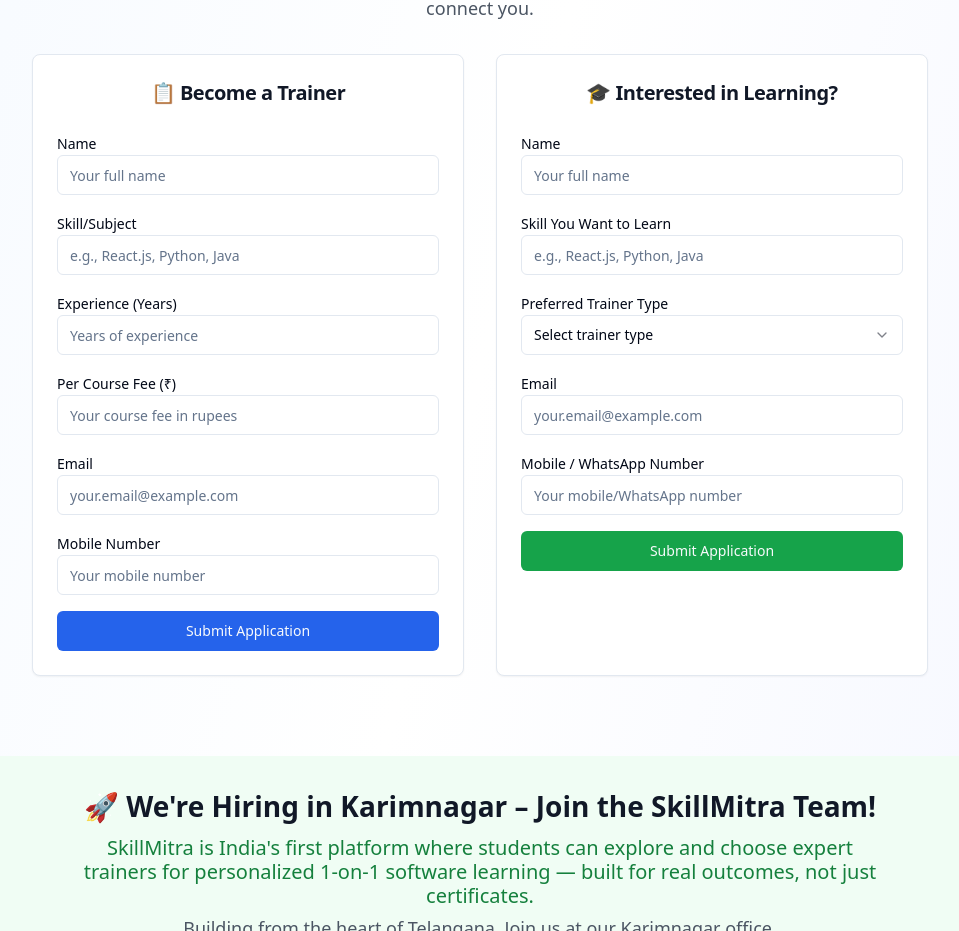
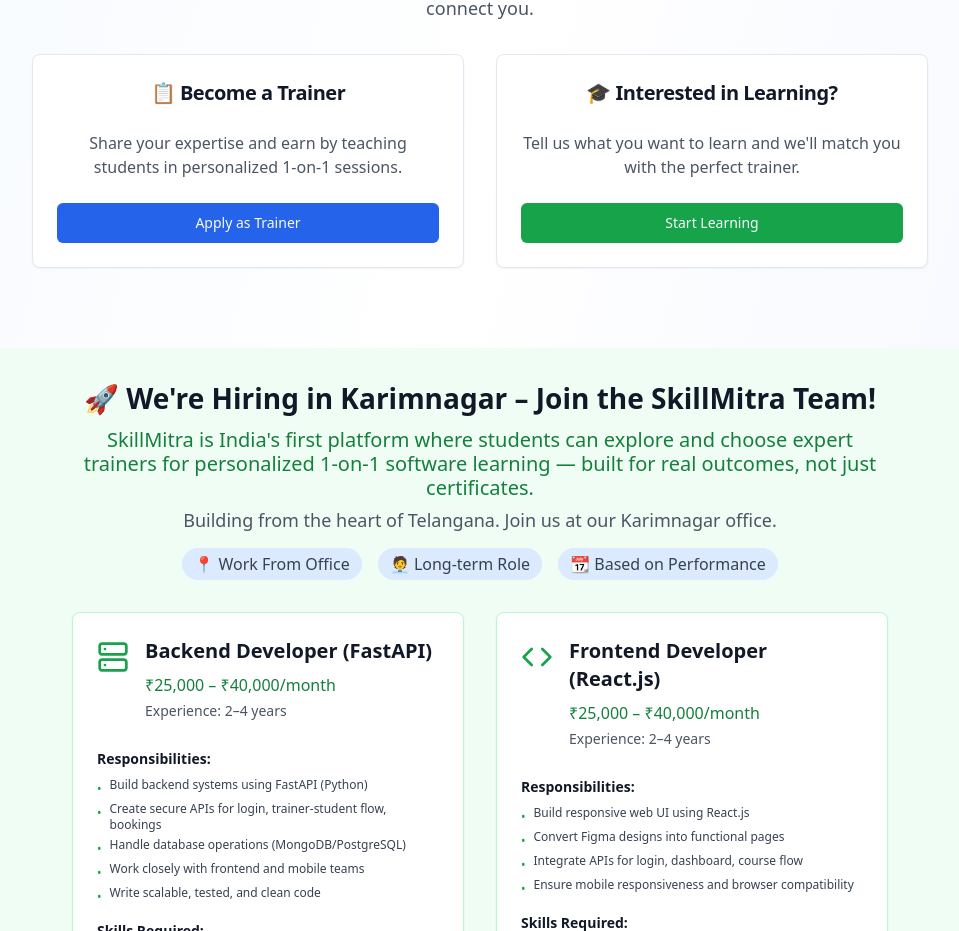
Before and after one commit to abhi3533/skillmitra-appweb, a React (Vite) app: page / in a window 1280 px wide. Shown: the part 2170-3101 px from the top of the page, without its empty margins (160-1119 px from the left). Built offline with nearby package versions, Linux system fonts and the light colour scheme.

Commit message:
Refactor: Use buttons to navigate to forms
Replaced direct form rendering with buttons that navigate to the respective form pages.

```diff
--- a/src/App.tsx
+++ b/src/App.tsx
@@ -1,9 +1,12 @@
+
 import { Toaster } from "@/components/ui/toaster";
 import { Toaster as Sonner } from "@/components/ui/sonner";
 import { TooltipProvider } from "@/components/ui/tooltip";
 import { QueryClient, QueryClientProvider } from "@tanstack/react-query";
 import { BrowserRouter, Routes, Route } from "react-router-dom";
 import Index from "./pages/Index";
+import TrainerApplicationPage from "./pages/TrainerApplicationPage";
+import StudentInquiryPage from "./pages/StudentInquiryPage";
 import NotFound from "./pages/NotFound";
 
 const queryClient = new QueryClient();
@@ -16,6 +19,8 @@ const App = () => (
       <BrowserRouter>
         <Routes>
           <Route path="/" element={<Index />} />
+          <Route path="/trainer-application" element={<TrainerApplicationPage />} />
+          <Route path="/student-inquiry" element={<StudentInquiryPage />} />
           {/* ADD ALL CUSTOM ROUTES ABOVE THE CATCH-ALL "*" ROUTE */}
           <Route path="*" element={<NotFound />} />
         </Routes>
--- a/src/components/ApplicationFormsSection.tsx
+++ b/src/components/ApplicationFormsSection.tsx
@@ -1,7 +1,8 @@
 
 import React from 'react';
-import TrainerApplicationForm from './TrainerApplicationForm';
-import StudentInquiryForm from './StudentInquiryForm';
+import { Button } from '@/components/ui/button';
+import { Card, CardContent, CardHeader, CardTitle } from '@/components/ui/card';
+import { Link } from 'react-router-dom';
 
 const ApplicationFormsSection = () => {
   return (
@@ -15,10 +16,39 @@ const ApplicationFormsSection = () => {
 
       <div className="grid md:grid-cols-2 gap-8 max-w-4xl mx-auto">
         <div className="flex justify-center">
-          <TrainerApplicationForm />
+          <Card className="w-full max-w-md">
+            <CardHeader className="text-center">
+              <CardTitle className="text-xl font-bold text-gray-900">📋 Become a Trainer</CardTitle>
+            </CardHeader>
+            <CardContent className="text-center">
+              <p className="text-gray-600 mb-6">
+                Share your expertise and earn by teaching students in personalized 1-on-1 sessions.
+              </p>
+              <Link to="/trainer-application">
+                <Button className="w-full bg-blue-600 hover:bg-blue-700">
+                  Apply as Trainer
+                </Button>
+              </Link>
+            </CardContent>
+          </Card>
         </div>
+
         <div className="flex justify-center">
-          <StudentInquiryForm />
+          <Card className="w-full max-w-md">
+            <CardHeader className="text-center">
+              <CardTitle className="text-xl font-bold text-gray-900">🎓 Interested in Learning?</CardTitle>
+            </CardHeader>
+            <CardContent className="text-center">
+              <p className="text-gray-600 mb-6">
+                Tell us what you want to learn and we'll match you with the perfect trainer.
+              </p>
+              <Link to="/student-inquiry">
+                <Button className="w-full bg-green-600 hover:bg-green-700">
+                  Start Learning
+                </Button>
+              </Link>
+            </CardContent>
+          </Card>
         </div>
       </div>
     </section>
--- /dev/null
+++ b/src/pages/StudentInquiryPage.tsx
@@ -0,0 +1,35 @@
+
+import React from 'react';
+import StudentInquiryForm from '@/components/StudentInquiryForm';
+import { Button } from '@/components/ui/button';
+import { ArrowLeft } from 'lucide-react';
+import { Link } from 'react-router-dom';
+
+const StudentInquiryPage = () => {
+  return (
+    <div className="min-h-screen bg-gradient-to-br from-green-50 via-white to-emerald-50 py-12">
+      <div className="max-w-2xl mx-auto px-4">
+        <div className="mb-8">
+          <Link to="/">
+            <Button variant="ghost" className="mb-4">
+              <ArrowLeft className="h-4 w-4 mr-2" />
+              Back to Home
+            </Button>
+          </Link>
+          <h1 className="text-3xl font-bold text-center text-gray-900 mb-2">
+            Start Your Learning Journey
+          </h1>
+          <p className="text-lg text-gray-600 text-center">
+            Tell us what you want to learn and we'll match you with the perfect trainer
+          </p>
+        </div>
+
+        <div className="flex justify-center">
+          <StudentInquiryForm />
+        </div>
+      </div>
+    </div>
+  );
+};
+
+export default StudentInquiryPage;
--- /dev/null
+++ b/src/pages/TrainerApplicationPage.tsx
@@ -0,0 +1,35 @@
+
+import React from 'react';
+import TrainerApplicationForm from '@/components/TrainerApplicationForm';
+import { Button } from '@/components/ui/button';
+import { ArrowLeft } from 'lucide-react';
+import { Link } from 'react-router-dom';
+
+const TrainerApplicationPage = () => {
+  return (
+    <div className="min-h-screen bg-gradient-to-br from-blue-50 via-white to-indigo-50 py-12">
+      <div className="max-w-2xl mx-auto px-4">
+        <div className="mb-8">
+          <Link to="/">
+            <Button variant="ghost" className="mb-4">
+              <ArrowLeft className="h-4 w-4 mr-2" />
+              Back to Home
+            </Button>
+          </Link>
+          <h1 className="text-3xl font-bold text-center text-gray-900 mb-2">
+            Become a Trainer
+          </h1>
+          <p className="text-lg text-gray-600 text-center">
+            Join SkillMitra and start teaching students with personalized 1-on-1 sessions
+          </p>
+        </div>
+
+        <div className="flex justify-center">
+          <TrainerApplicationForm />
+        </div>
+      </div>
+    </div>
+  );
+};
+
+export default TrainerApplicationPage;
```
